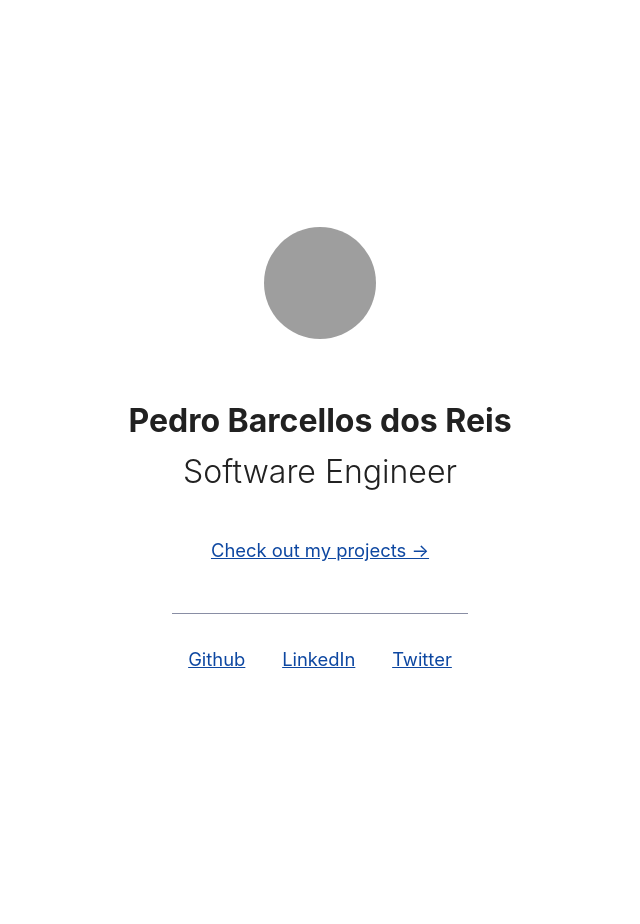
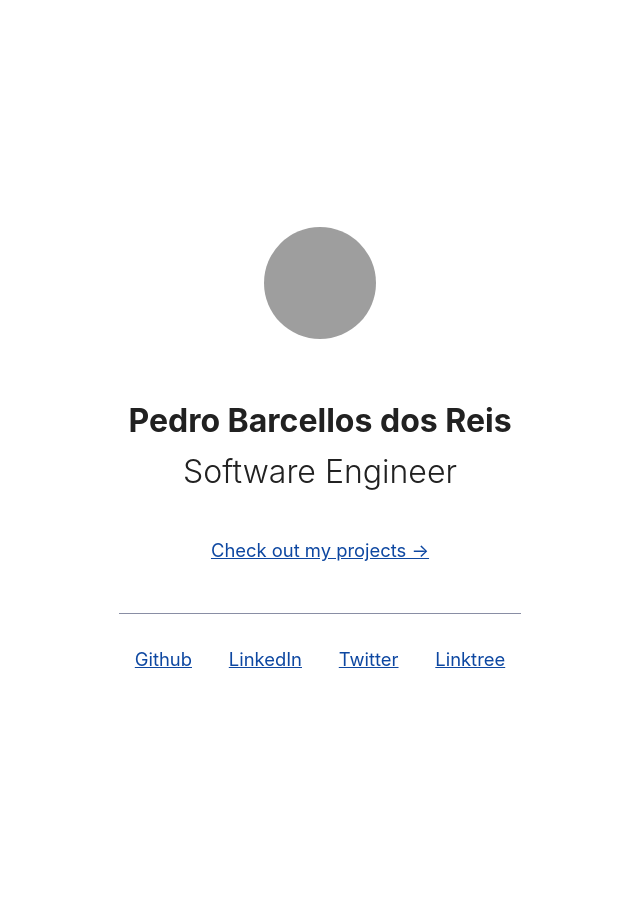
Before and after one commit to barcellos-pedro/barcellos-pedro.github.io, a Jekyll site: the page built from index.html, in a window 1280 px wide. Shown: the whole page, without its empty margins (320-960 px from the left). Built offline with Jekyll 4.4.1, drawn with Linux system fonts in a browser that asks for light colours; grey boxes are pictures that could not be loaded.

Commit message:
add linktree link

```diff
--- a/_data/links.yml
+++ b/_data/links.yml
@@ -4,3 +4,5 @@
   url: https://linkedin.com/in/pedro-barcellos
 - name: Twitter
   url: https://x.com/pedroreis_io
+- name: Linktree
+  url: https://linktr.ee/barcellos_pedro
```
Also changed, not shown: 3 other files.
